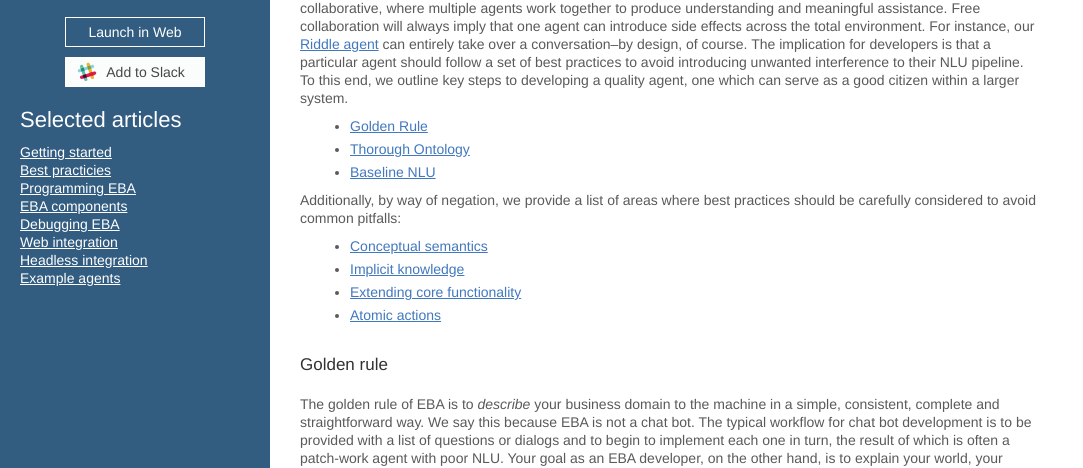
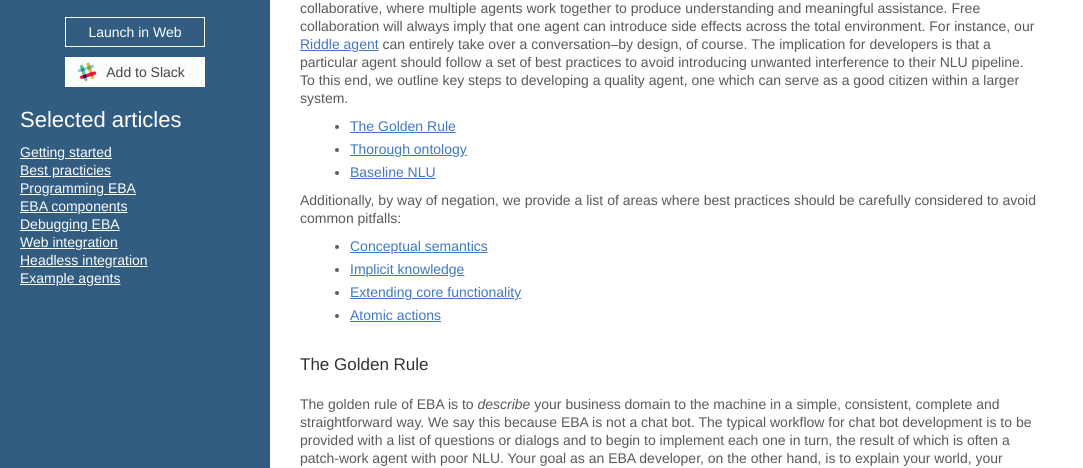
Before and after one commit to ibm-watson-embedded-business-assistant/eba-example-agents, a Jekyll site: the page built from docs/articles/NLUBestPractices.md, in a window 1280 px wide and 900 px high. Shown: the part 113-581 px from the top of the window, without its empty margins (0-1083 px from the left). Built offline with Jekyll 4.4.1, drawn with Linux system fonts in a browser that asks for light colours; our own code applies the rules of GitHub Pages for plain Markdown files; the repository's description, which GitHub fills in, is left out.

Commit message:
Update NLUBestPractices.md

```diff
--- a/docs/articles/NLUBestPractices.md
+++ b/docs/articles/NLUBestPractices.md
@@ -2,8 +2,8 @@
 
 EBA represents a paradigm shift in the way conversational AI is implemented for businesses. It is not based on intent-classification or ownership of a particular question which belongs to a single agent. The system is designed to be collaborative, where multiple agents work together to produce understanding and meaningful assistance. Free collaboration will always imply that one agent can introduce side effects across the total environment. For instance, our [Riddle agent](../../Riddles.md) can entirely take over a conversation--by design, of course. The implication for developers is that a particular agent should follow a set of best practices to avoid introducing unwanted interference to their NLU pipeline. To this end, we outline key steps to developing a quality agent, one which can serve as a good citizen within a larger system.
 
-* [Golden Rule](#golden-rule)
-* [Thorough Ontology](#thorough-ontology)
+* [The Golden Rule](#the-golden-rule)
+* [Thorough ontology](#thorough-ontology)
 * [Baseline NLU](#baseline-nlu)
 
 Additionally, by way of negation, we provide a list of areas where best practices should be carefully considered to avoid common pitfalls:
@@ -13,7 +13,7 @@ Additionally, by way of negation, we provide a list of areas where best practice
 * [Extending core functionality](#extending-core-functionality)
 * [Atomic actions](#atomic-actions)
 
-### Golden rule
+### The Golden Rule
 
 The golden rule of EBA is to _describe_ your business domain to the machine in a simple, consistent, complete and straightforward way. We say this because EBA is not a chat bot. The typical workflow for chat bot development is to be provided with a list of questions or dialogs and to begin to implement each one in turn, the result of which is often a patch-work agent with poor NLU. Your goal as an EBA developer, on the other hand, is to explain your world, your domain, your business in a way that makes sense to the machine. When you begin your development process, you should begin by understanding your own domain and formulating this at a conceptual level. In fact, using our [debug mechanism](./DebuggingWatsonAssistant.md#reasoning-in-debug-mode) you can even verify that your agent is conceptually consistent without executing one line of code.
 
```
